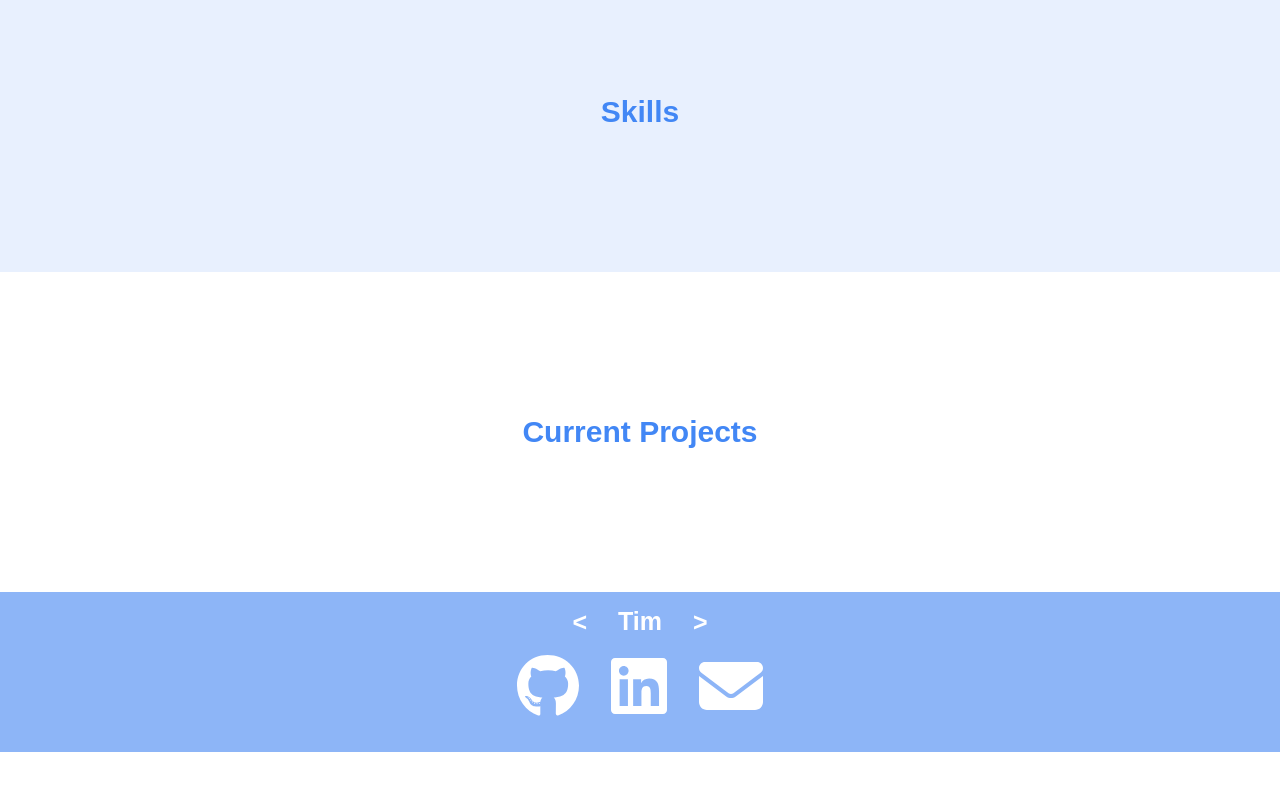
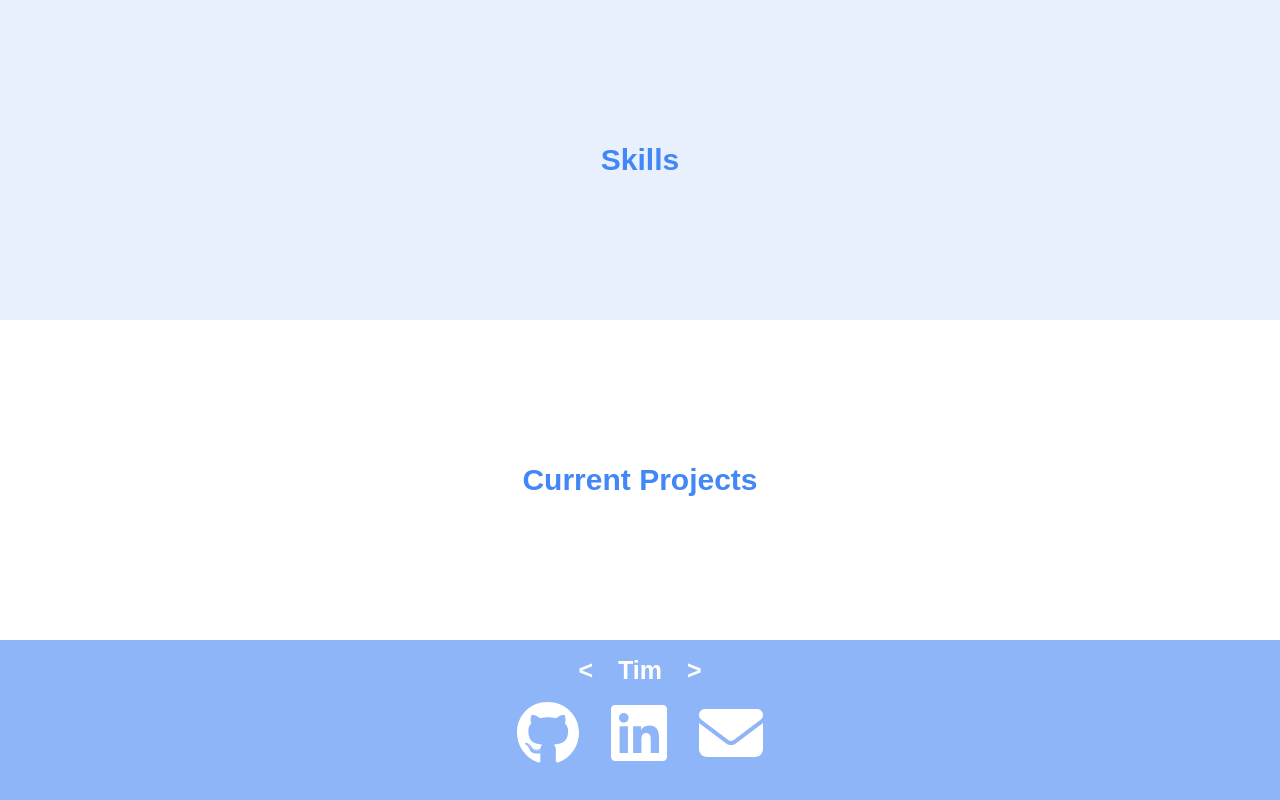
Before and after one commit to Timah158/timanderic, a React (Create React App) app: page /Tim in a window 1280 px wide. Shown: the part 895-1695 px from the top of the page. Before the commit the page ends 1647 px from the top, so only its background shows below. Built offline with nearby package versions, Linux system fonts and the light colour scheme.

Commit message:
Updated footer to copy emails to clipboard

```diff
--- a/src/CSS/footer.css
+++ b/src/CSS/footer.css
@@ -31,6 +31,7 @@ footer {
 .footer_button {
     outline: none;
     border: none;
+    padding: 0;
     background-color: var(--footer-background-color);
 }
 
--- a/src/CSS/profile.css
+++ b/src/CSS/profile.css
@@ -2,4 +2,5 @@
     height: 50%;
     width: 50%;
     border: 2px solid var(--primary-color);
+    margin-bottom: 3em;
 }
--- a/src/footer.js
+++ b/src/footer.js
@@ -15,7 +15,7 @@ function TimFooter ({ToggleFooter}) {
         <div className='footer_icons'>
           <a href="https://github.com/Timah158" rel='noreferrer' target="_blank"><GithubIcon className='footer_icon'/></a>
           <a href="https://www.linkedin.com/in/timlopez22" rel='noreferrer' target="_blank"><LinkedInIcon className='footer_icon'/></a>
-          <a href="mailto:timothylopez95@gmail.com" rel='noreferrer' target="_blank"><EmailIcon className='footer_icon'/></a>
+          <EmailIcon className='footer_icon'onClick={() =>  navigator.clipboard.writeText('timothylopez95@gmail.com')}/>
         </div>
       </footer>
     );
@@ -30,9 +30,9 @@ function TimFooter ({ToggleFooter}) {
           <button className='footer_button' onClick={() => ToggleFooter(false)}><h4>&#62;</h4></button>
         </div>
         <div className='footer_icons'>
-          <a href="https://github.com/emoore36" rel='noreferrer' target="_blank"><GithubIcon className='footer_icon'/></a>
-          <a href="https://www.linkedin.com/in/ericmoore0709/" rel='noreferrer' target="_blank"><LinkedInIcon className='footer_icon'/></a>
-          <a href="mailto:ericmoore0709@gmail.com" rel='noreferrer' target="_blank"><EmailIcon className='footer_icon'/></a>
+        <a href="https://github.com/emoore36" rel='noreferrer' target="_blank"><GithubIcon className='footer_icon'/></a>
+        <a href="https://www.linkedin.com/in/ericmoore0709/" rel='noreferrer' target="_blank"><LinkedInIcon className='footer_icon'/></a>
+        <EmailIcon className='footer_icon' onClick={() =>  navigator.clipboard.writeText('ericmoore0709@gmail.com')}/>
         </div>
       </footer>
     )
```
